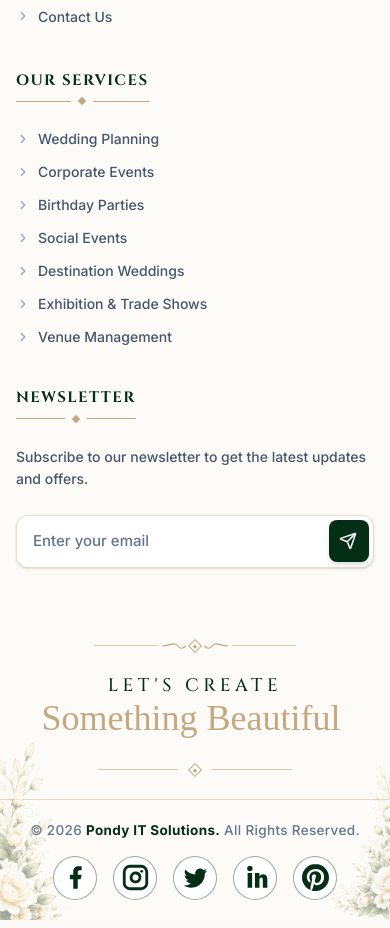
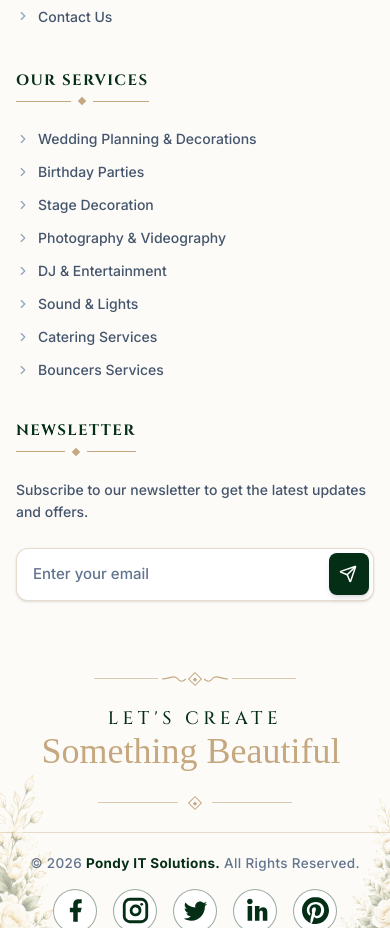
Before and after one commit to sivaathri/Event-Management-, a React (Vite) app: page /contact in a window 390 px wide. Shown: the part 2420-3348 px from the top of the page. Built offline with nearby package versions, Linux system fonts and the light colour scheme; a web font is replaced by a local one.

Commit message:
feat: implement main application router and responsive footer component

```diff
--- a/src/App.jsx
+++ b/src/App.jsx
@@ -1,5 +1,5 @@
-import React from 'react';
-import { Routes, Route } from 'react-router-dom';
+import React, { useEffect } from 'react';
+import { Routes, Route, useLocation } from 'react-router-dom';
 import Header from './components/Header';
 import Footer from './components/Footer';
 import BackToTop from './components/BackToTop';
@@ -8,6 +8,14 @@ import PortfolioPage from './pages/PortfolioPage';
 import ContactPage from './pages/ContactPage';
 
 export default function App() {
+  useEffect(() => {
+    // Ensure we start at the top when the app mounts (e.g. on refresh)
+    if ('scrollRestoration' in window.history) {
+      window.history.scrollRestoration = 'manual';
+    }
+    window.scrollTo(0, 0);
+  }, []);
+
   return (
     <div className="min-h-screen flex flex-col font-sans selection:bg-brand-emerald/20 selection:text-brand-dark overflow-x-hidden w-full relative">
       {/* Navigation Header */}
--- a/src/components/Footer.jsx
+++ b/src/components/Footer.jsx
@@ -12,7 +12,16 @@ const Pinterest = ({ size = 24, ...props }) => <svg width={size} height={size} v
 
 export default function Footer() {
   const quickLinks = ['Home', 'About Us', 'Services', 'Portfolio', 'Testimonials', 'Blogs', 'Contact Us'];
-  const services = ['Wedding Planning', 'Corporate Events', 'Birthday Parties', 'Social Events', 'Destination Weddings', 'Exhibition & Trade Shows', 'Venue Management'];
+  const services = [
+    'Wedding Planning & Decorations',
+    'Birthday Parties',
+    'Stage Decoration',
+    'Photography & Videography',
+    'DJ & Entertainment',
+    'Sound & Lights',
+    'Catering Services',
+    'Bouncers Services'
+  ];
 
   const Divider = () => (
     <div className="flex items-center mb-6 w-full">
```
